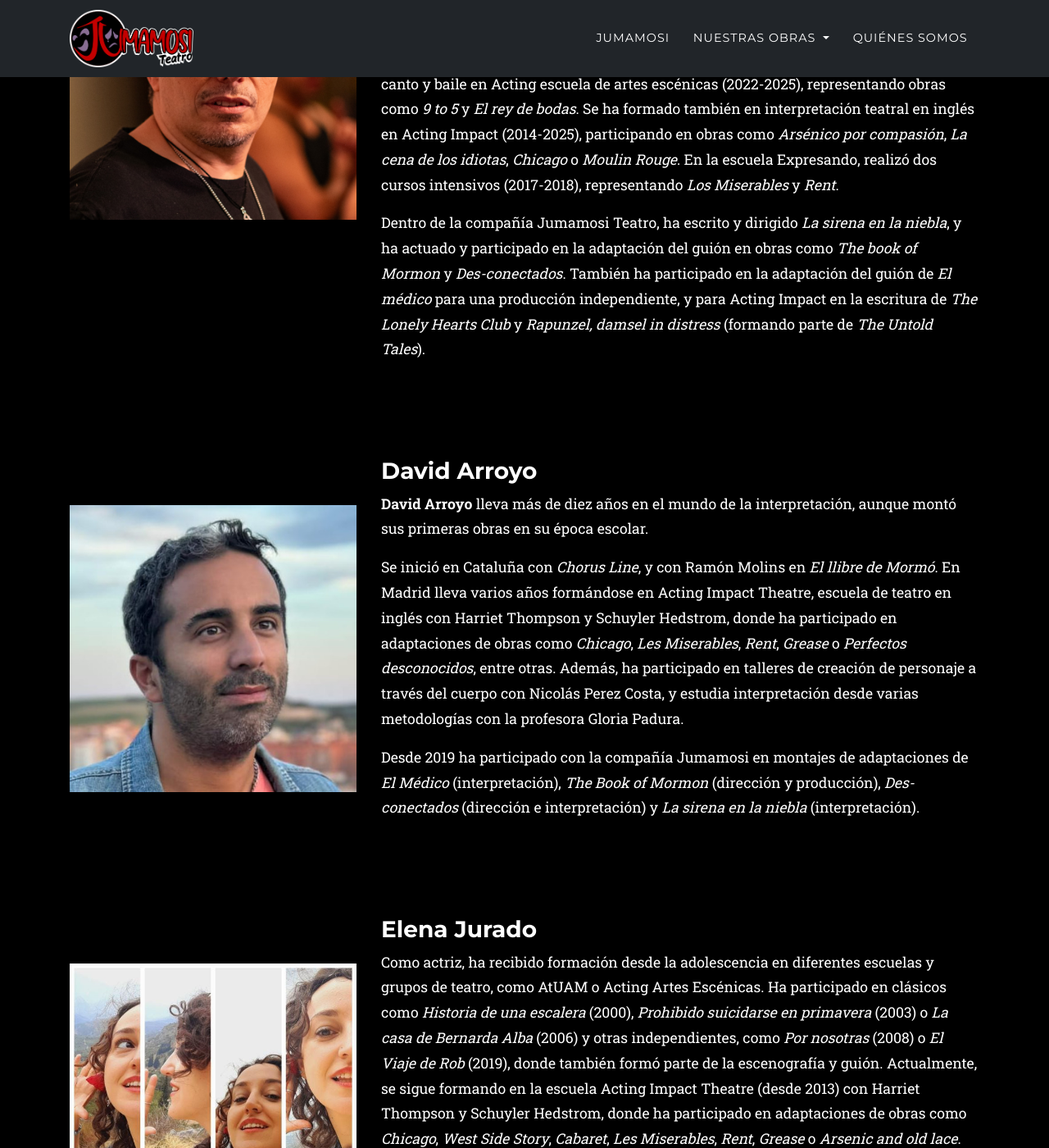
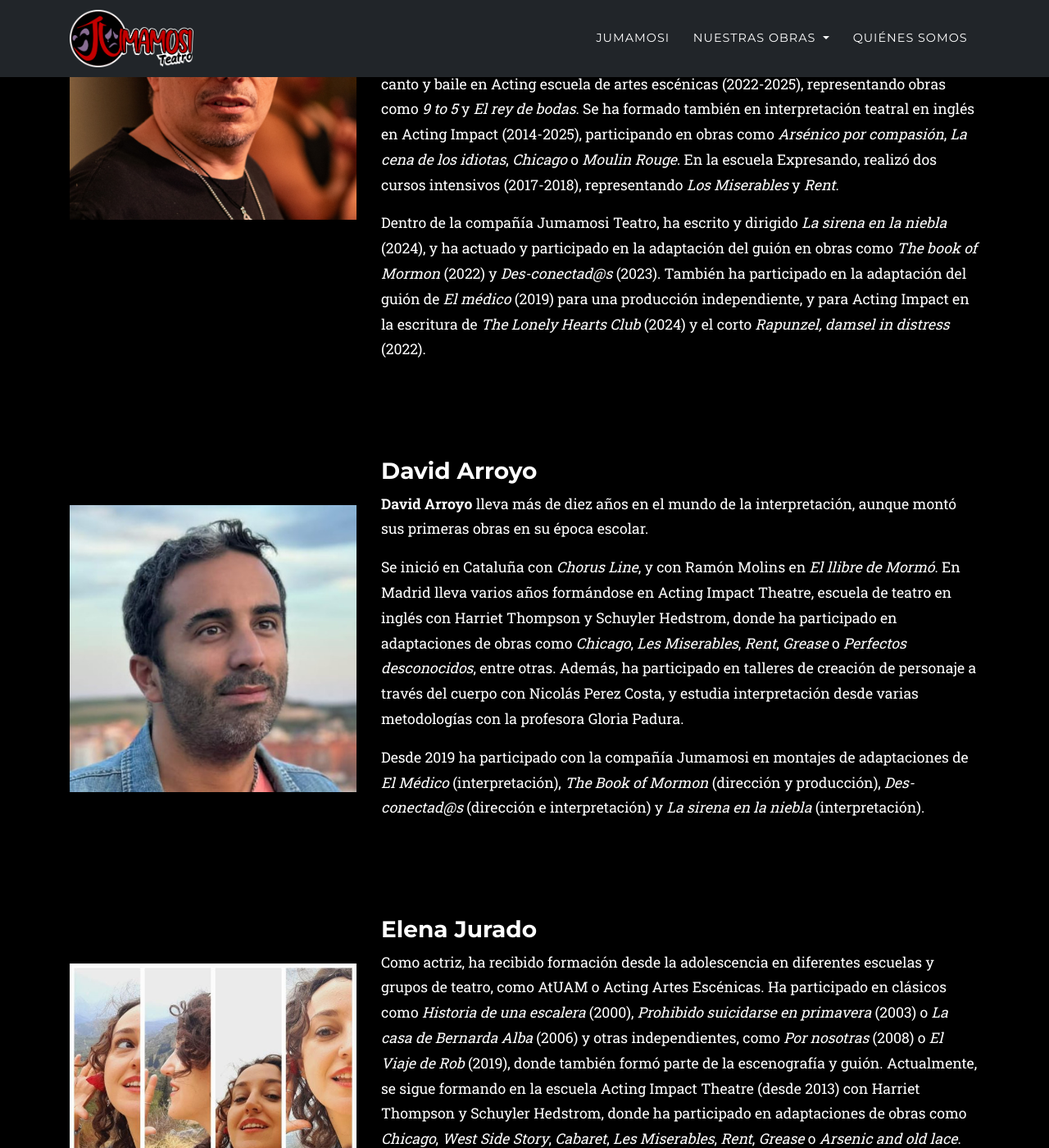
Before and after one commit to jumamositeatro/jumamositeatro.github.io, a Jekyll site: the page built from nosotros.md, in a window 1280 px wide and 1400 px high, scrolled down 375 px. Shown: the whole window at 82% size. Built offline with Jekyll 4.4.1, drawn with Linux system fonts in a browser that asks for light colours; some web fonts are replaced.

Commit message:
CVs tuned

```diff
--- a/_data/cvs.yml
+++ b/_data/cvs.yml
@@ -11,7 +11,7 @@ david:
     desde varias metodologías con la profesora Gloria Padura.
 
     Desde 2019 ha participado con la compañía Jumamosi en montajes de adaptaciones de *El Médico* (interpretación),
-    *The Book of Mormon* (dirección y producción), *Des-conectados* (dirección e interpretación) y *La sirena en la niebla* (interpretación).
+    *The Book of Mormon* (dirección y producción), *Des-conectad@s* (dirección e interpretación) y *La sirena en la niebla* (interpretación).
 
 andres:
   name: Andrés Viedma
@@ -35,14 +35,13 @@ andres:
     cursos intensivos (2017-2018), representando *Los
     Miserables* y *Rent*.
 
-    Dentro de la compañía Jumamosi Teatro, ha escrito y dirigido *La sirena en la niebla*, y ha
+    Dentro de la compañía Jumamosi Teatro, ha escrito y dirigido *La sirena en la niebla* (2024), y ha
     actuado y participado en la adaptación del guión
-    en obras como *The book of Mormon* y
-    *Des-conectados*. También ha participado en la
-    adaptación del guión de *El médico* para una producción
+    en obras como *The book of Mormon* (2022) y
+    *Des-conectad@s* (2023). También ha participado en la
+    adaptación del guión de *El médico* (2019) para una producción
     independiente, y para Acting Impact en la escritura de
-    *The Lonely Hearts Club* y *Rapunzel, damsel in distress*
-    (formando parte de *The Untold Tales*).
+    *The Lonely Hearts Club* (2024) y el corto *Rapunzel, damsel in distress* (2022).
 
 elena:
   name: Elena Jurado
```
